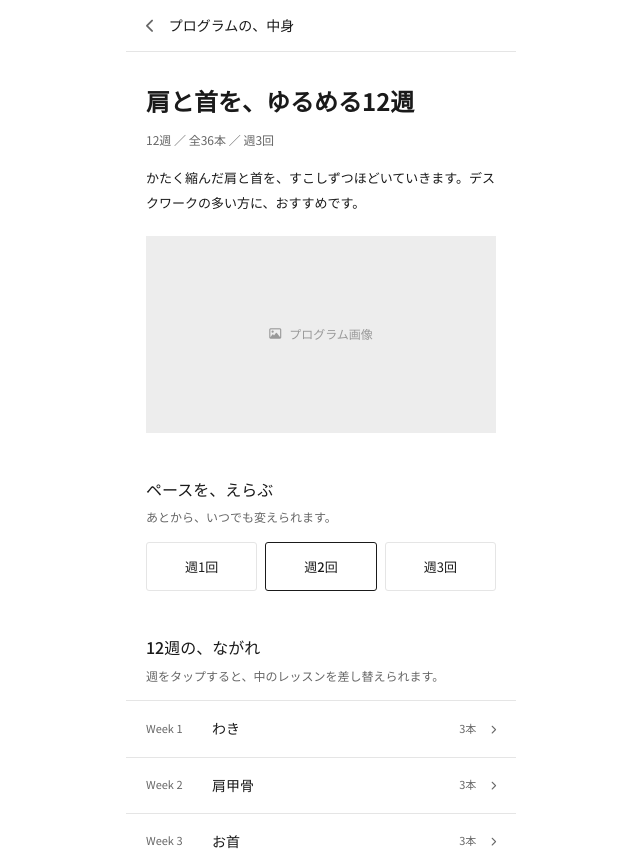
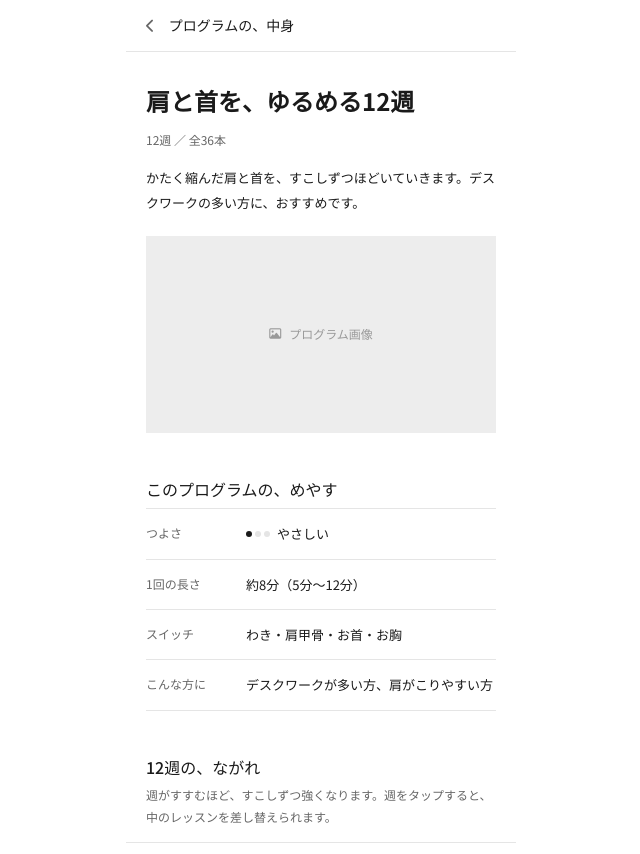
Before and after one commit to geet-inc/rebone-wireframe, a plain HTML site: page 03-program-detail.html in a window 1280 px wide. Shown: the top 854 px of the page, without its empty margins (319-959 px from the left). Drawn offline with Linux system fonts and the light colour scheme.

Commit message:
ペース設定を削除し、フォルダに「つよさ」「1回の長さ」を追加
- 03: ペースを、えらぶ を削除（会員に自己申告させない方針に統一）
- 03: 代わりに「このプログラムの、めやす」（つよさ／1回の長さ／スイッチ／こんな方に）を追加
- 02: 各フォルダに つよさ（3段ドット＋ことば）と 1回の長さ を追加
- 02: おすすめカードに つよさ と 対象スイッチ を追加

Co-Authored-By: Claude Opus 5 <noreply@anthropic.com>

```diff
--- a/03-program-detail.html
+++ b/03-program-detail.html
@@ -8,7 +8,7 @@
 <link rel="preconnect" href="https://fonts.gstatic.com" crossorigin>
 <link href="https://fonts.googleapis.com/css2?family=Noto+Sans+JP:wght@400;500;700&display=swap" rel="stylesheet">
 <link rel="stylesheet" href="https://cdnjs.cloudflare.com/ajax/libs/font-awesome/6.5.2/css/all.min.css">
-<link rel="stylesheet" href="style.css?v=1">
+<link rel="stylesheet" href="style.css?v=2">
 </head>
 <body>
 
@@ -21,25 +21,37 @@
 
   <div class="detail-hero">
     <h2>肩と首を、ゆるめる12週</h2>
-    <p class="spec">12週 ／ 全36本 ／ 週3回</p>
+    <p class="spec">12週 ／ 全36本</p>
     <p class="lead">かたく縮んだ肩と首を、すこしずつほどいていきます。デスクワークの多い方に、おすすめです。</p>
     <div class="ph"><i class="fa-regular fa-image"></i><span>プログラム画像</span></div>
   </div>
 
-  <div class="pace">
-    <p class="sec-title">ペースを、えらぶ</p>
-    <p class="sec-note">あとから、いつでも変えられます。</p>
-    <div class="seg">
-      <div>週1回</div>
-      <div class="on">週2回</div>
-      <div>週3回</div>
-    </div>
+  <div class="facts">
+    <p class="sec-title">このプログラムの、めやす</p>
+    <ul>
+      <li>
+        <span class="k">つよさ</span>
+        <span class="v"><span class="str"><span class="dots"><i></i><i class="off"></i><i class="off"></i></span> やさしい</span></span>
+      </li>
+      <li>
+        <span class="k">1回の長さ</span>
+        <span class="v">約8分（5分〜12分）</span>
+      </li>
+      <li>
+        <span class="k">スイッチ</span>
+        <span class="v">わき・肩甲骨・お首・お胸</span>
+      </li>
+      <li>
+        <span class="k">こんな方に</span>
+        <span class="v">デスクワークが多い方、肩がこりやすい方</span>
+      </li>
+    </ul>
   </div>
 
   <div class="weeks">
     <div class="sec-head">
       <p class="sec-title">12週の、ながれ</p>
-      <p class="sec-note">週をタップすると、中のレッスンを差し替えられます。</p>
+      <p class="sec-note">週がすすむほど、すこしずつ強くなります。週をタップすると、中のレッスンを差し替えられます。</p>
     </div>
     <ul>
       <li><span class="wk">Week 1</span><span class="ws">わき</span><span class="wc">3本</span><i class="fa-solid fa-chevron-right chev wi"></i></li>
--- a/style.css
+++ b/style.css
@@ -175,7 +175,20 @@ a { color: inherit; text-decoration: none; }
 .reco .body { padding: 18px 18px 20px; }
 .reco h2 { font-size: 20px; font-weight: 700; line-height: 1.5; }
 .reco .why { font-size: 12px; color: var(--text-sub); margin-top: 8px; }
-.reco .spec { font-size: 12px; color: var(--text-sub); margin-top: 12px; }
+.reco .spec { font-size: 12px; color: var(--text-sub); margin-top: 14px; }
+.reco .switches { font-size: 12px; color: var(--text-sub); margin-top: 2px; }
+
+/* つよさ */
+.str { display: flex; align-items: center; gap: 7px; font-size: 11px; color: var(--text-sub); }
+.dots { display: inline-flex; gap: 3px; }
+.dots i {
+  width: 6px; height: 6px;
+  border-radius: 50%;
+  background: var(--text);
+  display: block;
+}
+.dots i.off { background: var(--border); }
+.reco .str { font-size: 12px; margin-top: 10px; }
 
 /* フォルダ一覧 */
 .folders-head {
@@ -194,9 +207,10 @@ a { color: inherit; text-decoration: none; }
 }
 .folder { display: block; }
 .folder .ph { aspect-ratio: 4 / 3; }
-.folder .fname { font-size: 13px; font-weight: 500; line-height: 1.6; margin-top: 10px; }
-.folder .fspec { font-size: 11px; color: var(--text-sub); margin-top: 2px; }
-.folder .fdone { font-size: 11px; color: var(--text-sub); margin-top: 4px; }
+.folder .fname { font-size: 13px; font-weight: 500; line-height: 1.65; margin-top: 10px; }
+.folder .str { margin-top: 7px; }
+.folder .fspec { font-size: 11px; color: var(--text-sub); margin-top: 5px; line-height: 1.65; }
+.folder .fdone { font-size: 11px; color: var(--text-sub); margin-top: 6px; }
 .folder .fdone i { font-size: 10px; margin-right: 4px; }
 
 .self { padding: 0 20px; margin-top: 48px; }
@@ -221,18 +235,20 @@ a { color: inherit; text-decoration: none; }
 .detail-hero p.lead { font-size: 13px; line-height: 1.9; margin-top: 16px; }
 .detail-hero .ph { aspect-ratio: 16 / 9; margin-top: 20px; }
 
-/* ペース */
-.pace { padding: 0 20px; margin-top: 44px; }
-.pace .seg { display: flex; gap: 8px; margin-top: 14px; }
-.pace .seg div {
-  flex: 1;
-  text-align: center;
-  padding: 12px 0;
+/* 中身の要点 */
+.facts { padding: 0 20px; margin-top: 44px; }
+.facts ul { margin-top: 6px; }
+.facts li {
+  display: flex;
+  gap: 16px;
+  padding: 13px 0;
+  border-bottom: 1px solid var(--border);
   font-size: 13px;
-  border: 1px solid var(--border);
-  border-radius: 3px;
 }
-.pace .seg .on { border-color: var(--text); font-weight: 500; }
+.facts li:first-child { border-top: 1px solid var(--border); }
+.facts .k { flex: 0 0 84px; color: var(--text-sub); font-size: 12px; }
+.facts .v { flex: 1; }
+.facts .v .str { font-size: 13px; color: var(--text); }
 
 /* 12週の流れ */
 .weeks { margin-top: 44px; }
```
Also changed, not shown: 01-home.html (+1 -1 lines), 02-programs.html (+20 -10 lines).
